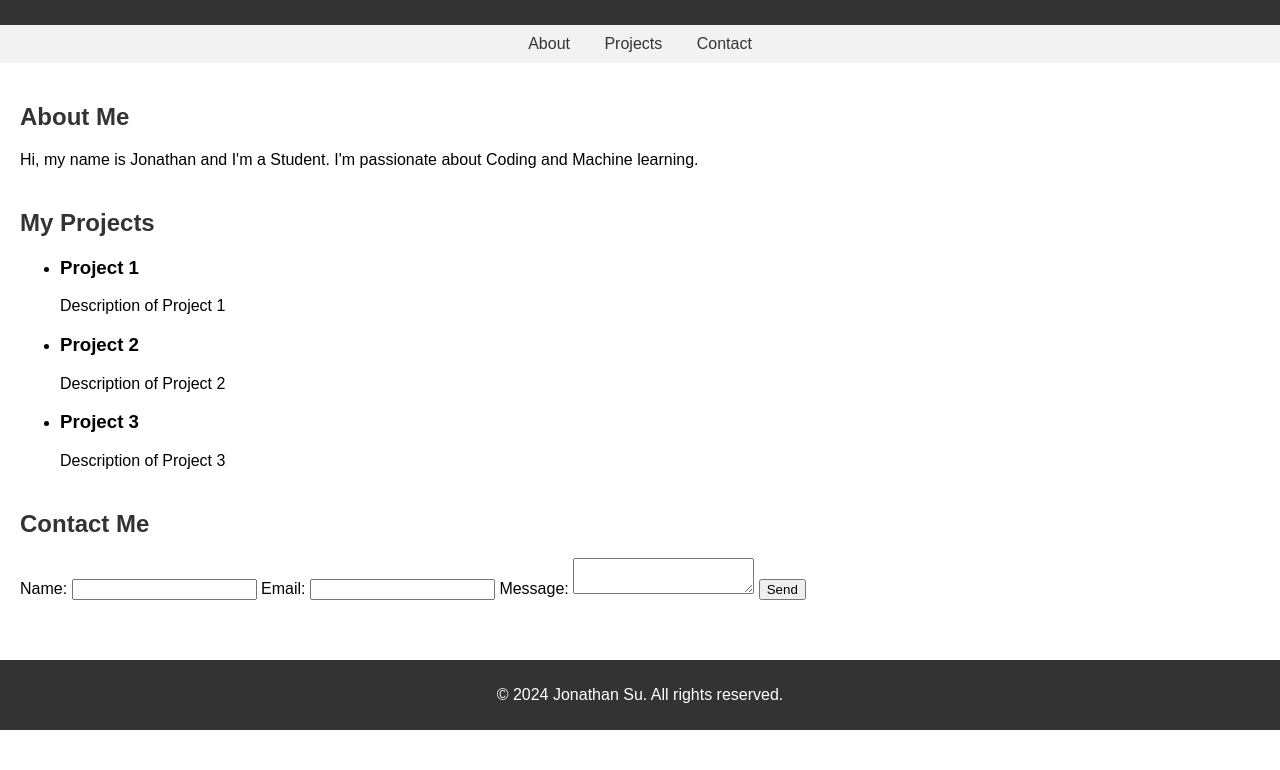
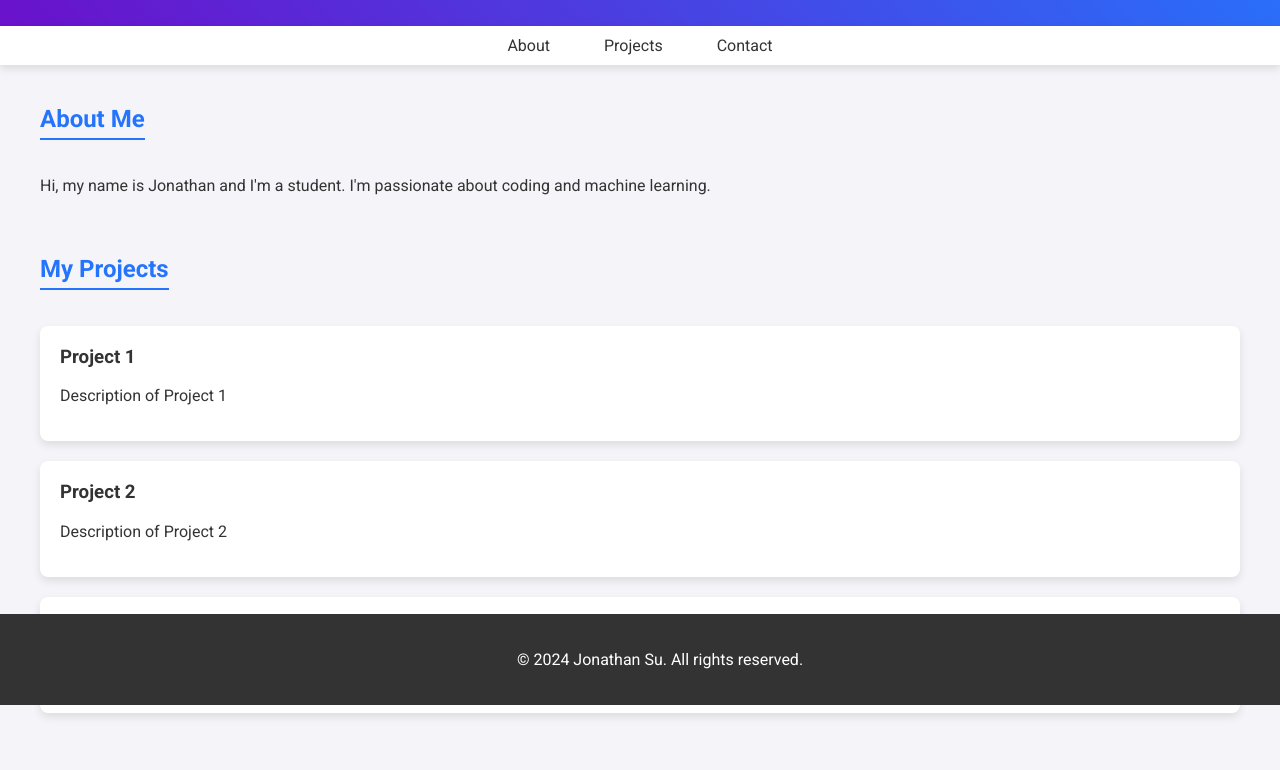
Before and after one commit to jon123boss/Jonnester-Personal-Website, a plain HTML site: page main.html in a window 1280 px wide. Shown: the part 95-865 px from the top of the page. Before the commit the page ends 825 px from the top, so only its background shows below. Drawn offline with Linux system fonts and the light colour scheme.

Commit message:
Just starting

```diff
--- a/main.html
+++ b/main.html
@@ -1,45 +1,56 @@
 <!DOCTYPE html>
 <html lang="en">
 <head>
-
     <meta charset="UTF-8">
     <meta name="viewport" content="width=device-width, initial-scale=1.0">
     <title>My Personal Portfolio</title>
+    <link href="https://fonts.googleapis.com/css2?family=Roboto:wght@400;700&display=swap" rel="stylesheet">
     <style>
-        /* CSS styles go here */
         body {
-            font-family: Arial, sans-serif;
+            font-family: 'Roboto', sans-serif;
             margin: 0;
             padding: 0;
+            color: #333;
+            background-color: #f4f4f9;
         }
 
         header {
-            background-color: #333;
+            background: linear-gradient(45deg, #6a11cb, #2575fc);
             color: #fff;
             padding: 20px;
             text-align: center;
+            position: sticky;
+            top: 0;
+            z-index: 1000;
         }
 
         nav {
-            background-color: #f2f2f2;
-            padding: 10px;
+            background-color: #fff;
+            box-shadow: 0 4px 8px rgba(0, 0, 0, 0.1);
+            padding: 10px 0;
             text-align: center;
+            position: sticky;
+            top: 60px;
+            z-index: 1000;
         }
 
         nav a {
             color: #333;
             text-decoration: none;
-            padding: 10px;
-            margin: 5px;
+            padding: 10px 15px;
+            margin: 0 10px;
+            font-weight: 500;
         }
 
         nav a:hover {
-            background-color: #333;
-            color: #fff;
+            color: #2575fc;
+            border-bottom: 2px solid #2575fc;
         }
 
         main {
             padding: 20px;
+            max-width: 1200px;
+            margin: 0 auto;
         }
 
         section {
@@ -47,14 +58,70 @@
         }
 
         h2 {
-            color: #333;
+            color: #2575fc;
+            border-bottom: 2px solid #2575fc;
+            display: inline-block;
+            padding-bottom: 5px;
+        }
+
+        .projects ul {
+            list-style: none;
+            padding: 0;
+        }
+
+        .projects li {
+            background-color: #fff;
+            box-shadow: 0 4px 8px rgba(0, 0, 0, 0.1);
+            margin-bottom: 20px;
+            padding: 20px;
+            border-radius: 8px;
+        }
+
+        .projects h3 {
+            margin-top: 0;
         }
 
         footer {
             background-color: #333;
             color: #fff;
+            padding: 20px;
+            text-align: center;
+            position: fixed;
+            bottom: 0;
+            width: 100%;
+        }
+
+        form {
+            background-color: #fff;
+            padding: 20px;
+            box-shadow: 0 4px 8px rgba(0, 0, 0, 0.1);
+            border-radius: 8px;
+        }
+
+        form label {
+            display: block;
+            margin: 10px 0 5px;
+        }
+
+        form input, form textarea {
+            width: 100%;
             padding: 10px;
-            text-align: center;
+            margin-bottom: 20px;
+            border: 1px solid #ccc;
+            border-radius: 4px;
+        }
+
+        form button {
+            background-color: #2575fc;
+            color: #fff;
+            border: none;
+            padding: 10px 20px;
+            border-radius: 4px;
+            cursor: pointer;
+        }
+
+        form button:hover {
+            background-color: #6a11cb;
         }
     </style>
 </head>
@@ -72,10 +139,10 @@
 <main>
     <section id="about">
         <h2>About Me</h2>
-        <p>Hi, my name is Jonathan and I'm a Student. I'm passionate about Coding and Machine learning.</p>
+        <p>Hi, my name is Jonathan and I'm a student. I'm passionate about coding and machine learning.</p>
     </section>
 
-    <section id="projects">
+    <section id="projects" class="projects">
         <h2>My Projects</h2>
         <ul>
             <li>
@@ -111,9 +178,7 @@
 </main>
 
 <footer>
-
     <p>&copy; 2024 Jonathan Su. All rights reserved.</p>
-
 </footer>
 </body>
 </html>
```
